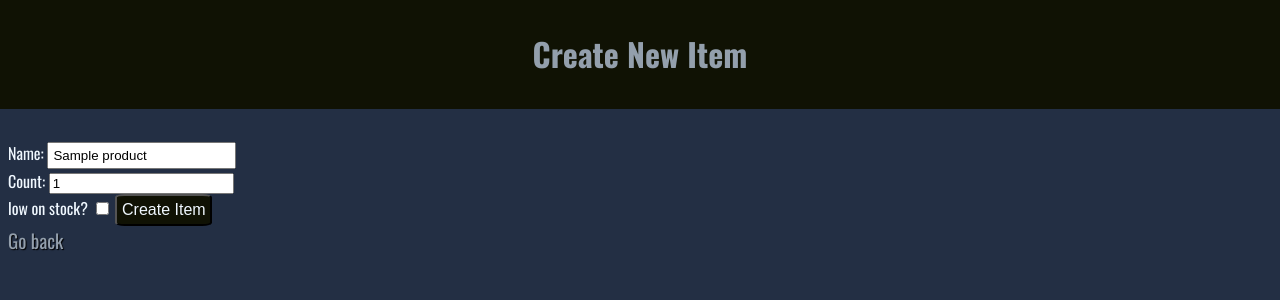
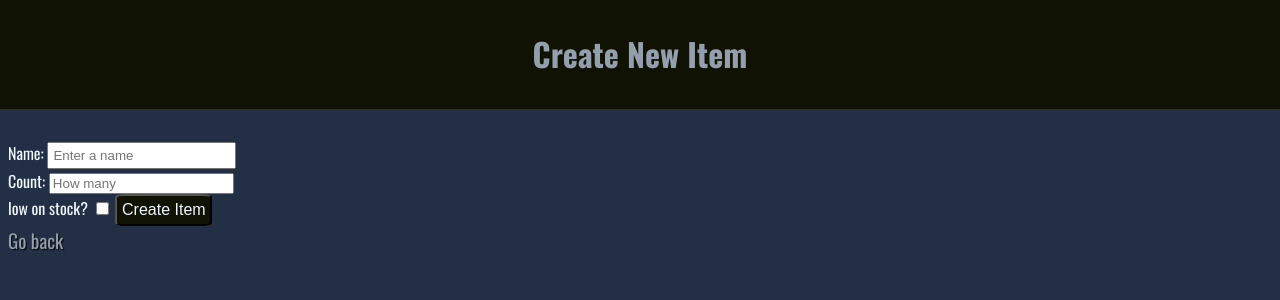
Before and after one commit to GrabberKaibutsu/Inventory-Manager, a Node server app: template views/newProduct.ejs in a window 1280 px wide. Shown: the top 300 px of the page. Run offline with Node 20, Linux system fonts and the light colour scheme; tables that the repository leaves empty hold one stand-in row (values such as "Sample post"); the template is opened without the code that fills it: values that come from a table or form of the project are taken from there, most other values are stand-ins (such as "Sample title", 1, 10 or a date in 2020); some libraries are stand-ins or nearby versions.

Commit message:
cleanup2

```diff
--- a/views/newProduct.ejs
+++ b/views/newProduct.ejs
@@ -8,10 +8,10 @@
     <h1>Create New Item</h1>
     <form action="/main/" method="post">
         <label for="name">Name:</label>
-        <input type="text" name="name" id="name" value="<%= product.name %>" required placeholder="Enter a name"/>
+        <input required type="text" name="name" id="name"   placeholder="Enter a name"/>
         <br>
         <label for="count">Count:</label>
-        <input type="number" name="count" id="count" value="<%= product.count %>" required placeholder="How many"/>
+        <input required type="number" name="count" id="count"   placeholder="How many"/>
         <br>
         <label for="isLow">low on stock?</label>
         <input type="checkbox" name="isLow" id="isLow"/>
```
